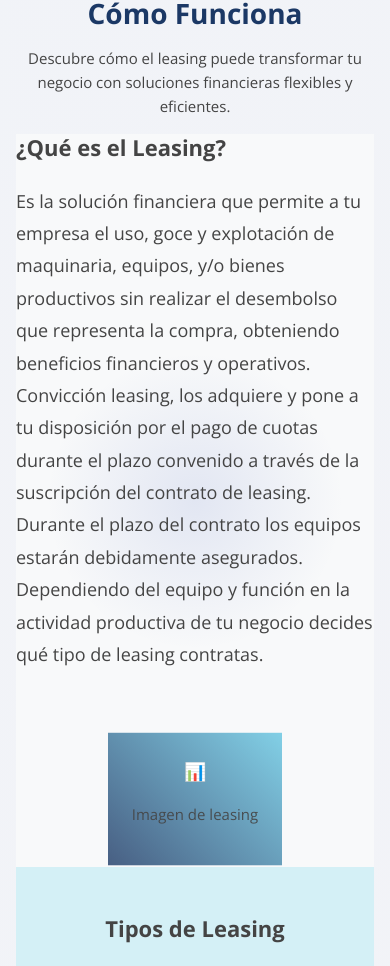
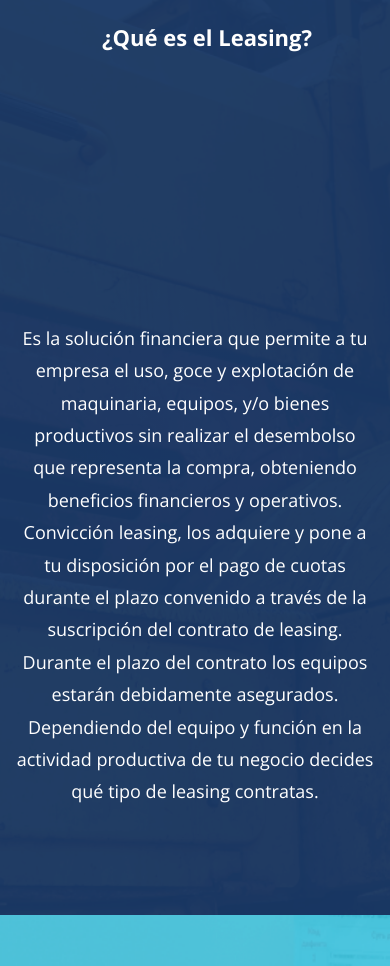
Before and after one commit to Rodolfo-Donis/conviccion-leasing, a React (Vite) app: page / in a window 390 px wide. Shown: the part 3927-4893 px from the top of the page. Built offline with nearby package versions, Linux system fonts and the light colour scheme; no server answers.

Commit message:
Update ComoFunciona component styling and layout improvements

```diff
--- a/src/assets/data/content.js
+++ b/src/assets/data/content.js
@@ -17,8 +17,8 @@
 
 // Cómo Funciona Section Content
 export const COMO_FUNCIONA_CONTENT = {
-  title: 'Cómo Funciona',
-  subtitle: 'Descubre cómo el leasing puede transformar tu negocio con soluciones financieras flexibles y eficientes.',
+  title: '',
+  subtitle: '',
   sections: {
     queEsLeasing: {
       title: '¿Qué es el Leasing?',
@@ -31,19 +31,19 @@
           id: 'financiero',
           name: 'Leasing Financiero',
           description: 'Brinda al cliente la financiación de los equipos requeridos y los beneficios financieros-operativas que el esquema de leasing ofrece; al finalizar el plazo el cliente tendrá la propiedad de los equipos a través del pago de la Opción a Compra, contractualmente convenida desde el inicio.',
-          icon: '💰'
+
         },
         {
           id: 'operativo',
           name: 'Leasing Operativo',
           description: 'Brinda al cliente la obtención de los equipos y la facilidad para la renovación de los mismos; es ideal para equipos sobre los que el cliente ha establecido algún período determinado para su reemplazo, según políticas o aspectos técnicos; por ejemplo, activos tecnológicos, vehículos y otros.',
-          icon: '🔄'
+
         },
         {
           id: 'sale-leaseback',
           name: 'Sale & Leaseback',
           description: 'Brinda al cliente la posibilidad de la obtención de liquidez desde su propio Balance General y gozar de los beneficios que el esquema de leasing brinda. Este aplica en activos de reciente adquisición por parte del cliente; los cuales vende a CONVICCIÓN LEASING y paralelamente suscribe un contrato de Leasing.',
-          icon: '💼'
+
         }
       ]
     },
--- a/src/components/ComoFunciona.css
+++ b/src/components/ComoFunciona.css
@@ -51,10 +51,28 @@
 .que-es-leasing {
   margin-bottom: var(--spacing-5xl);
   position: relative;
-  padding: var(--spacing-4xl) 0;
-  background-color: var(--background-light);
+  padding: var(--spacing-4xl) 0 var(--spacing-6xl) 0;
+  background-image: url('../assets/images/tractor.png');
+  background-size: cover;
+  background-position: center;
+  background-repeat: no-repeat;
   z-index: 1;
   overflow: hidden;
+  width: 100vw;
+  min-height: 120vh;
+  margin-left: calc(-50vw + 50%);
+  margin-right: calc(-50vw + 50%);
+}
+
+.que-es-leasing::before {
+  content: '';
+  position: absolute;
+  top: 0;
+  left: 0;
+  right: 0;
+  bottom: 0;
+  background: rgba(27, 56, 101, 0.8);
+  z-index: 1;
 }
 
 /* Scroll animation for the entire section */
@@ -80,62 +98,71 @@
   align-items: center;
   position: relative;
   z-index: 2;
+  width: 100vw;
+  max-width: 100vw;
+  padding: 0 var(--spacing-lg);
+  margin-left: calc(-50vw + 50%);
+  margin-right: calc(-50vw + 50%);
+  min-height: 120vh;
 }
 
-/* Text content animations */
-.que-es-leasing-text {
+/* Title content animations */
+.que-es-leasing-title {
   opacity: 0;
   transform: translateX(-50px);
   transition: all 1s ease-out;
 }
 
-.que-es-leasing-text.scroll-animate {
+.que-es-leasing-title.scroll-animate {
   opacity: 1;
   transform: translateX(0);
 }
 
-.que-es-leasing-text h3 {
-  font-size: var(--font-size-4xl);
-  color: var(--text-primary);
+/* Description content animations */
+.que-es-leasing-description {
+  opacity: 0;
+  transform: translateX(50px);
+  transition: all 1s ease-out 0.2s;
+}
+
+.que-es-leasing-description.scroll-animate {
+  opacity: 1;
+  transform: translateX(0);
+}
+
+.que-es-leasing-title h3 {
+  font-size: var(--font-size-5xl);
+  color: var(--color-white);
+  font-weight: 700;
   margin-bottom: var(--spacing-lg);
-  font-weight: 700;
+  padding: 30px var(--spacing-lg) var(--spacing-md) var(--spacing-2xl);
   opacity: 0;
   transform: translateY(30px);
   transition: all 0.8s ease-out 0.2s;
 }
 
-.que-es-leasing-text.scroll-animate h3 {
+.que-es-leasing-title.scroll-animate h3 {
   opacity: 1;
   transform: translateY(0);
 }
 
-.que-es-leasing-text p {
+.que-es-leasing-description p {
   font-size: var(--font-size-lg);
-  color: var(--text-secondary);
+  color: var(--color-white);
   line-height: 1.8;
   opacity: 0;
   transform: translateY(30px);
   transition: all 0.8s ease-out 0.4s;
 }
 
-.que-es-leasing-text.scroll-animate p {
+.que-es-leasing-description.scroll-animate p {
   opacity: 1;
   transform: translateY(0);
 }
 
 /* Image content animations */
 .que-es-leasing-image {
-  display: flex;
-  justify-content: center;
-  align-items: center;
-  opacity: 0;
-  transform: translateX(50px) scale(0.9);
-  transition: all 1s ease-out 0.3s;
-}
-
-.que-es-leasing-image.scroll-animate {
-  opacity: 1;
-  transform: translateX(0) scale(1);
+  display: none;
 }
 
 /* Floating animation for the image placeholder */
@@ -174,13 +201,20 @@
 /* Sección 2: Tipos de Leasing - Fade Animation */
 .tipos-leasing {
   margin-bottom: var(--spacing-5xl);
-  background: #d4f0f6;
+  background-image: url('../assets/images/impresora.png');
+  background-size: cover;
+  background-position: center;
+  background-repeat: no-repeat;
   padding: var(--section-padding) 0;
   position: relative;
   z-index: 1;
   opacity: 0;
   transform: translateY(50px);
   transition: all 1.2s ease-out;
+  width: 100vw;
+  min-height: 100vh;
+  margin-left: calc(-50vw + 50%);
+  margin-right: calc(-50vw + 50%);
 }
 
 .tipos-leasing.scroll-animate {
@@ -189,8 +223,8 @@
 }
 
 .tipos-leasing h3 {
-  font-size: var(--font-size-4xl);
-  color: var(--text-primary);
+  font-size: var(--font-size-5xl);
+  color: var(--color-dark-blue);
   margin-bottom: var(--spacing-3xl);
   font-weight: 700;
   text-align: center;
@@ -205,11 +239,14 @@
 }
 
 .tabs-container {
-  max-width: 1000px;
+  max-width: 100vw;
   margin: 0 auto;
   opacity: 0;
   transform: translateY(30px);
   transition: all 0.8s ease-out 0.5s;
+  padding: 0 var(--spacing-lg);
+  margin-left: calc(-50vw + 50%);
+  margin-right: calc(-50vw + 50%);
 }
 
 .tipos-leasing.scroll-animate .tabs-container {
@@ -243,7 +280,7 @@
   cursor: pointer;
   transition: all var(--transition-normal);
   font-weight: 600;
-  font-size: var(--font-size-md);
+  font-size: var(--font-size-xl);
   min-width: 200px;
   position: relative;
 }
@@ -309,10 +346,11 @@
 
 .tab-image-content {
   width: 100%;
-  height: 100%;
+  height: 300px;
   object-fit: cover;
   border-radius: var(--border-radius-lg);
   transition: all var(--transition-normal);
+  padding-bottom: var(--spacing-lg);
 }
 
 .tab-image-content:hover {
@@ -544,8 +582,9 @@
 /* Responsive Design */
 @media (max-width: 1024px) {
   .que-es-leasing-content {
-    grid-template-columns: 1fr;
+    grid-template-columns: 1fr 1fr;
     gap: var(--spacing-2xl);
+    padding: 0 var(--spacing-xl);
   }
 
   .tab-content-inner {
@@ -564,7 +603,13 @@
 }
 
 @media (max-width: 768px) {
-  .que-es-leasing-text h3,
+  .que-es-leasing-content {
+    grid-template-columns: 1fr;
+    gap: var(--spacing-2xl);
+    text-align: center;
+  }
+
+  .que-es-leasing-title h3,
   .tipos-leasing h3,
   .pasos-adquirir h3 {
     font-size: var(--font-size-3xl);
@@ -601,7 +646,11 @@
     padding: var(--spacing-3xl) 0;
   }
 
-  .que-es-leasing-text h3,
+  .que-es-leasing-content {
+    padding: 0 var(--spacing-md);
+  }
+
+  .que-es-leasing-title h3,
   .tipos-leasing h3,
   .pasos-adquirir h3 {
     font-size: var(--font-size-2xl);
--- a/src/components/ComoFunciona.jsx
+++ b/src/components/ComoFunciona.jsx
@@ -21,7 +21,6 @@
   const section2Ref = useRef(null)
   const section3Ref = useRef(null)
   const textRef = useRef(null)
-  const imageRef = useRef(null)
 
   // State for scroll animations
   const [headerInView, setHeaderInView] = useState(false)
@@ -133,19 +132,14 @@
           <div className="que-es-leasing-content">
             <div
               ref={textRef}
-              className={`que-es-leasing-text ${section1InView ? 'scroll-animate' : ''}`}
+              className={`que-es-leasing-title ${section1InView ? 'scroll-animate' : ''}`}
             >
               <h3>{sections.queEsLeasing.title}</h3>
-              <p>{sections.queEsLeasing.description}</p>
             </div>
             <div
-              ref={imageRef}
-              className={`que-es-leasing-image ${section1InView ? 'scroll-animate' : ''}`}
+              className={`que-es-leasing-description ${section1InView ? 'scroll-animate' : ''}`}
             >
-              <div className="image-placeholder">
-                <span>📊</span>
-                <p>Imagen de leasing</p>
-              </div>
+              <p>{sections.queEsLeasing.description}</p>
             </div>
           </div>
         </div>
--- a/src/components/Inicio.css
+++ b/src/components/Inicio.css
@@ -312,7 +312,7 @@
   transition: all 1.2s ease-out;
   position: relative;
   overflow: hidden;
-  height: 600px;
+  height: 490px;
 }
 
 .valores.scroll-animate {
```
Also changed, not shown: src/assets/images/impresora.png (added), src/assets/images/queesleasing.jpg (added).
